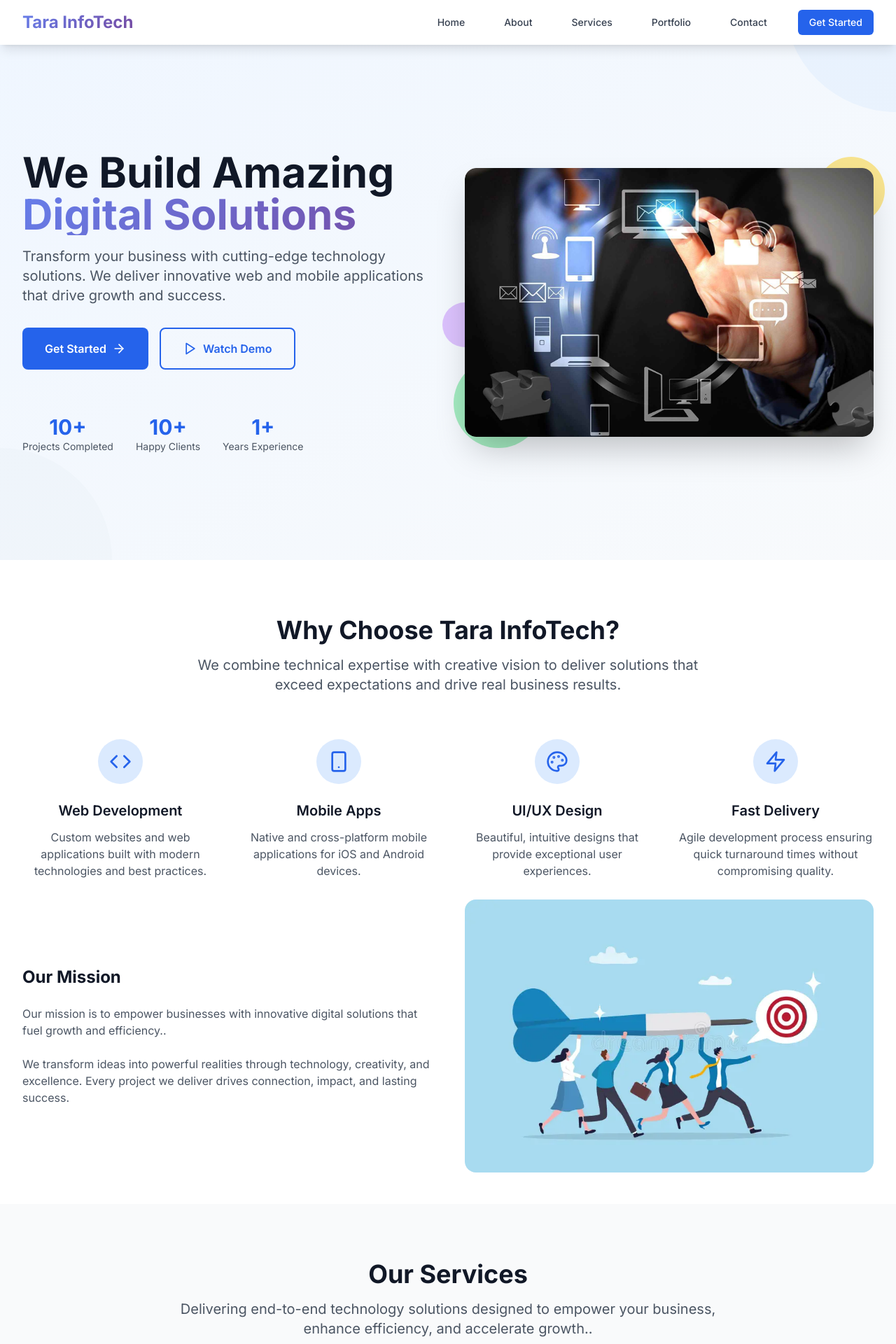
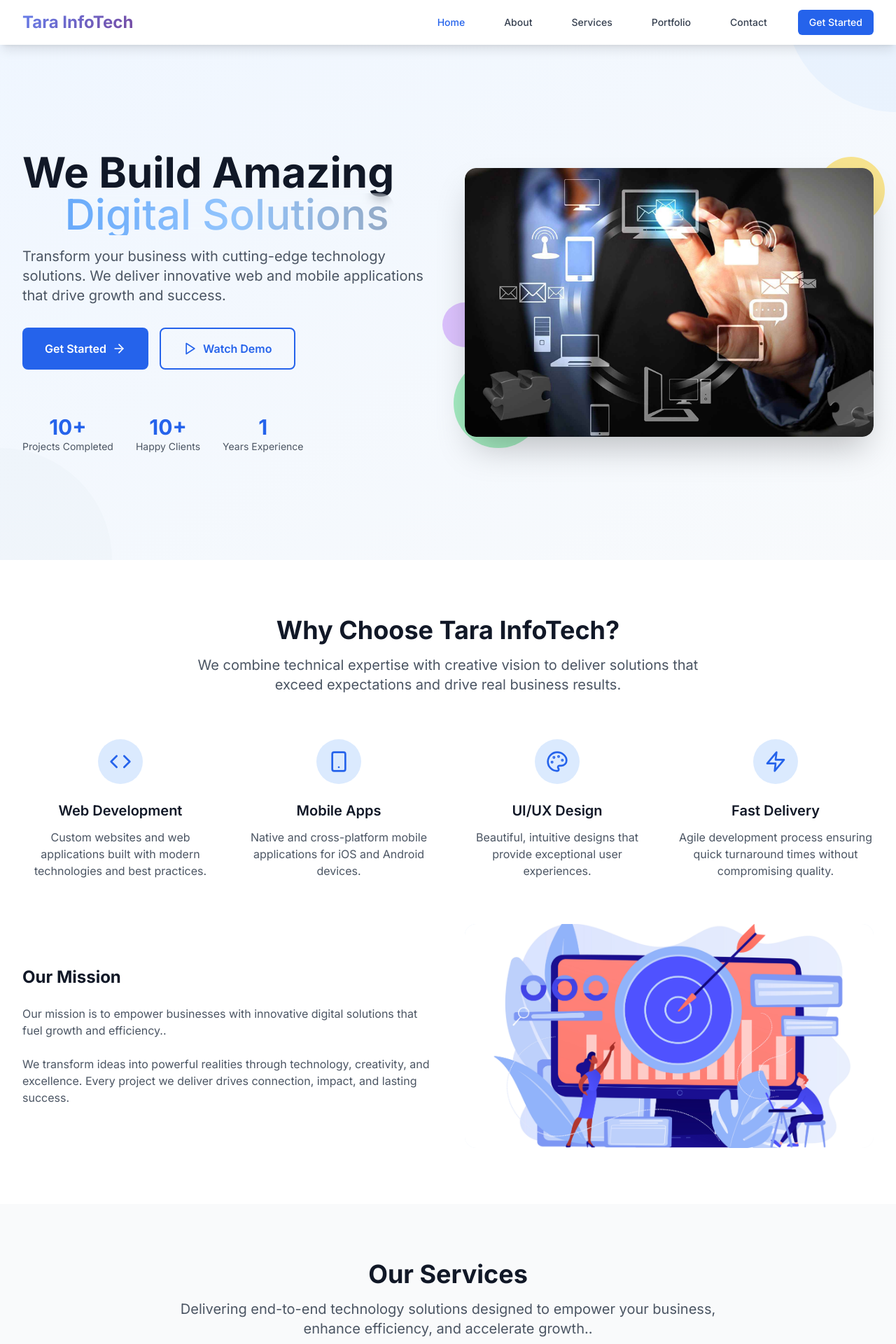
Before and after one commit to ratnesh1929/TaraInfotech, a Next.js app: page / in a window 1280 px wide. Shown: the top 1920 px of the page at 70% size. Built offline with nearby package versions, Linux system fonts and the light colour scheme.

Commit message:
refactor: update Navbar and Hero components for improved styling and functionality; add About and Contact enhancements

```diff
--- a/components/layout/Navbar.tsx
+++ b/components/layout/Navbar.tsx
@@ -1,19 +1,24 @@
-'use client'
+"use client";
 
-import { useState } from 'react'
-import Link from 'next/link'
-import { Menu, X } from 'lucide-react'
+import { useState } from "react";
+import Link from "next/link";
+import { Menu, X } from "lucide-react";
+import { usePathname } from "next/navigation";
 
 export function Navbar() {
-  const [isOpen, setIsOpen] = useState(false)
+  const [isOpen, setIsOpen] = useState(false);
+
+  const pathname = usePathname();
+
+  const isActive = (href: string) => pathname === href;
 
   const navigation = [
-    { name: 'Home', href: '/' },
-    { name: 'About', href: '/about' },
-    { name: 'Services', href: '/services' },
-    { name: 'Portfolio', href: '/portfolio' },
-    { name: 'Contact', href: '/contact' },
-  ]
+    { name: "Home", href: "/" },
+    { name: "About", href: "/about" },
+    { name: "Services", href: "/services" },
+    { name: "Portfolio", href: "/portfolio" },
+    { name: "Contact", href: "/contact" },
+  ];
 
   return (
     <nav className="bg-white shadow-lg fixed w-full top-0 z-50">
@@ -21,7 +26,9 @@ export function Navbar() {
         <div className="flex justify-between h-16">
           <div className="flex items-center">
             <Link href="/" className="flex-shrink-0">
-              <span className="text-2xl font-bold gradient-text">Tara InfoTech</span>
+              <span className="text-2xl font-bold gradient-text">
+                Tara InfoTech
+              </span>
               {/* <img
   src="/logo.jpg"
   alt="Tara InfoTech"
@@ -36,7 +43,9 @@ export function Navbar() {
               <Link
                 key={item.name}
                 href={item.href}
-                className="text-gray-700 hover:text-primary-600 px-3 py-2 rounded-md text-sm font-medium transition-colors"
+                className={`text-gray-700 hover:text-primary-600 px-3 py-2 rounded-md text-sm font-medium transition-colors ${
+                  isActive(item.href) ? "text-primary-600" : ""
+                }`}
               >
                 {item.name}
               </Link>
@@ -86,5 +95,5 @@ export function Navbar() {
         </div>
       )}
     </nav>
-  )
+  );
 }
--- a/components/sections/About.tsx
+++ b/components/sections/About.tsx
@@ -1,4 +1,6 @@
 import { Code, Smartphone, Palette, Zap } from 'lucide-react'
+import Image from 'next/image'
+import target_img from '../../public/images/20945375.jpg'
 
 export function About() {
   const features = [
@@ -67,7 +69,15 @@ Every project we deliver drives connection, impact, and lasting success.
           <div className="relative">
             <div className="w-full h-80 bg-gradient-to-br from-primary-100 to-secondary-100 rounded-2xl flex items-center justify-center">
               <div className="text-center">
-                <img src="/mission.webp" alt="Our Mission" className="w-full h-full object-cover rounded-2xl" />
+                <Image
+                  src={target_img}
+                  alt="Our Mission"
+                  className="w-full h-full object-cover rounded-2xl"
+                  fill
+                  sizes="(max-width: 768px) 100vw, 50vw"
+                  priority
+                />
+                {/* <img src={target_img} alt="Our Mission" className="w-full h-full object-cover rounded-2xl" /> */}
               </div>
             </div>
           </div>
--- a/components/sections/Hero.tsx
+++ b/components/sections/Hero.tsx
@@ -1,76 +1,258 @@
-'use client'
+"use client";
 
-import { useState, useEffect, useRef } from 'react'
-import Link from 'next/link'
-import { ArrowRight, Play } from 'lucide-react'
+import { useState, useEffect, useRef } from "react";
+import Link from "next/link";
+import { ArrowRight, Play } from "lucide-react";
+import React, { ReactNode } from "react";
+import { useInView, useMotionValue, useSpring } from 'framer-motion';
+
+interface GradientTextProps {
+  children: ReactNode;
+  className?: string;
+  colors?: string[];
+  animationSpeed?: number;
+  showBorder?: boolean;
+}
+interface CountUpProps {
+  to: number;
+  from?: number;
+  direction?: 'up' | 'down';
+  delay?: number;
+  duration?: number;
+  className?: string;
+  startWhen?: boolean;
+  separator?: string;
+  onStart?: () => void;
+  onEnd?: () => void;
+}
+
+export default function GradientText({
+  children,
+  className = "",
+  // colors = ["#eff6ff", "#3b82f6", "#1e3a8a", "#1e3a8a", "#94a3b8", "#0f172a"],
+  colors = ['#3b82f6', // primary-500
+  '#3b82f6', // primary-500
+  '#60a5fa', // primary-400
+  '#93c5fd', // primary-300
+  '#94a3b8', // secondary-400
+  '#cbd5e1'  // secondary-300
+  ],
+  animationSpeed = 8,
+  showBorder = false,
+}: GradientTextProps) {
+  const gradientStyle = {
+    backgroundImage: `linear-gradient(to right, ${colors.join(", ")})`,
+    animationDuration: `${animationSpeed}s`,
+  };
+  return (
+    <div
+      className={`relative mx-auto flex max-w-fit flex-row items-center justify-center rounded-[1.25rem] font-medium backdrop-blur transition-shadow duration-500 overflow-hidden cursor-pointer ${className}`}
+    >
+      {showBorder && (
+        <div
+          className="absolute inset-0 bg-cover z-0 pointer-events-none animate-gradient"
+          style={{
+            ...gradientStyle,
+            backgroundSize: "300% 100%",
+          }}
+        >
+          <div
+            className="absolute inset-0 bg-black rounded-[1.25rem] z-[-1]"
+            style={{
+              width: "calc(100% - 2px)",
+              height: "calc(100% - 2px)",
+              left: "50%",
+              top: "50%",
+              transform: "translate(-50%, -50%)",
+            }}
+          ></div>
+        </div>
+      )}
+      <div
+        className="inline-block relative z-2 text-transparent bg-cover animate-gradient"
+        style={{
+          ...gradientStyle,
+          backgroundClip: "text",
+          WebkitBackgroundClip: "text",
+          backgroundSize: "300% 100%",
+        }}
+      >
+        {children}
+      </div>
+    </div>
+  );
+}
+
+
+function CountUp({
+  to,
+  from = 0,
+  direction = 'up',
+  delay = 0,
+  duration = 2,
+  className = '',
+  startWhen = true,
+  separator = '',
+  onStart,
+  onEnd
+}: CountUpProps) {
+  const ref = useRef<HTMLSpanElement>(null);
+  const motionValue = useMotionValue(direction === 'down' ? to : from);
+
+  const damping = 20 + 40 * (1 / duration);
+  const stiffness = 100 * (1 / duration);
+
+  const springValue = useSpring(motionValue, {
+    damping,
+    stiffness
+  });
+
+  const isInView = useInView(ref, { once: true, margin: '0px' });
+
+  const getDecimalPlaces = (num: number): number => {
+    const str = num.toString();
+    if (str.includes('.')) {
+      const decimals = str.split('.')[1];
+      if (parseInt(decimals) !== 0) {
+        return decimals.length;
+      }
+    }
+    return 0;
+  };
+
+  const maxDecimals = Math.max(getDecimalPlaces(from), getDecimalPlaces(to));
+
+  useEffect(() => {
+    if (ref.current) {
+      ref.current.textContent = String(direction === 'down' ? to : from);
+    }
+  }, [from, to, direction]);
+
+  useEffect(() => {
+    if (isInView && startWhen) {
+      if (typeof onStart === 'function') {
+        onStart();
+      }
+
+      const timeoutId = setTimeout(() => {
+        motionValue.set(direction === 'down' ? from : to);
+      }, delay * 1000);
+
+      const durationTimeoutId = setTimeout(
+        () => {
+          if (typeof onEnd === 'function') {
+            onEnd();
+          }
+        },
+        delay * 1000 + duration * 1000
+      );
+
+      return () => {
+        clearTimeout(timeoutId);
+        clearTimeout(durationTimeoutId);
+      };
+    }
+  }, [isInView, startWhen, motionValue, direction, from, to, delay, onStart, onEnd, duration]);
+
+  useEffect(() => {
+    const unsubscribe = springValue.on('change', latest => {
+      if (ref.current) {
+        const hasDecimals = maxDecimals > 0;
+
+        const options: Intl.NumberFormatOptions = {
+          useGrouping: !!separator,
+          minimumFractionDigits: hasDecimals ? maxDecimals : 0,
+          maximumFractionDigits: hasDecimals ? maxDecimals : 0
+        };
+
+        const formattedNumber = Intl.NumberFormat('en-US', options).format(latest);
+
+        ref.current.textContent = separator ? formattedNumber.replace(/,/g, separator) : formattedNumber;
+      }
+    });
+
+    return () => unsubscribe();
+  }, [springValue, separator, maxDecimals]);
+
+  return <span className={className} ref={ref} />;
+}
 
 export function Hero() {
-  const [currentText, setCurrentText] = useState(0)
-  const [isDemoOpen, setIsDemoOpen] = useState(false)
-  const videoRef = useRef<HTMLVideoElement | null>(null)
+  const [currentText, setCurrentText] = useState(0);
+  const [isDemoOpen, setIsDemoOpen] = useState(false);
+  const videoRef = useRef<HTMLVideoElement | null>(null);
 
   const heroTexts = [
-    'Web Development',
-    'Mobile Applications',
-    'Digital Solutions',
-    'UI/UX Design'
-  ]
+    "Web Development",
+    "Mobile Applications",
+    "Digital Solutions",
+    "UI/UX Design",
+  ];
 
   useEffect(() => {
     const interval = setInterval(() => {
-      setCurrentText((prev) => (prev + 1) % heroTexts.length)
-    }, 3000)
-    return () => clearInterval(interval)
-  }, [heroTexts.length])
+      setCurrentText((prev) => (prev + 1) % heroTexts.length);
+    }, 3000);
+    return () => clearInterval(interval);
+  }, [heroTexts.length]);
 
   // lock background scroll and handle Esc to close modal
   useEffect(() => {
     const handleKey = (e: KeyboardEvent) => {
-      if (e.key === 'Escape') setIsDemoOpen(false)
-    }
+      if (e.key === "Escape") setIsDemoOpen(false);
+    };
 
     if (isDemoOpen) {
-      const prev = document.body.style.overflow
-      document.body.style.overflow = 'hidden'
-      window.addEventListener('keydown', handleKey)
+      const prev = document.body.style.overflow;
+      document.body.style.overflow = "hidden";
+      window.addEventListener("keydown", handleKey);
       return () => {
-        document.body.style.overflow = prev
-        window.removeEventListener('keydown', handleKey)
-      }
+        document.body.style.overflow = prev;
+        window.removeEventListener("keydown", handleKey);
+      };
     }
-  }, [isDemoOpen])
+  }, [isDemoOpen]);
 
   // play/pause/reset video when modal opens/closes
   useEffect(() => {
     if (isDemoOpen) {
       videoRef.current?.play().catch(() => {
         /* autoplay may be blocked; user can use controls */
-      })
+      });
     } else {
       if (videoRef.current) {
-        videoRef.current.pause()
-        try { videoRef.current.currentTime = 0 } catch {}
+        videoRef.current.pause();
+        try {
+          videoRef.current.currentTime = 0;
+        } catch {}
       }
     }
-  }, [isDemoOpen])
+  }, [isDemoOpen]);
 
   return (
     <section className="relative min-h-screen flex items-center justify-center bg-gradient-to-br from-primary-50 to-secondary-50 pt-16">
       <div className="max-w-7xl mx-auto px-4 sm:px-6 lg:px-8">
         <div className="grid lg:grid-cols-2 gap-12 items-center">
-
           {/* Left Content */}
           <div className="space-y-8">
             <div className="space-y-4">
               <h1 className="text-4xl md:text-6xl font-bold text-gray-900 leading-tight">
                 We Build Amazing
-                <span className="block gradient-text">
+                {/* <span className="block gradient-text"> */}
+                {/* {heroTexts[currentText]} */}
+                <GradientText
+                  animationSpeed={10}
+                  showBorder={false}
+                  className="px-2"
+                >
                   {heroTexts[currentText]}
-                </span>
+                </GradientText>
+                {/* </span> */}
               </h1>
               <p className="text-xl text-gray-600 max-w-2xl">
                 Transform your business with cutting-edge technology solutions.
-                We deliver innovative web and mobile applications that drive growth and success.
+                We deliver innovative web and mobile applications that drive
+                growth and success.
               </p>
             </div>
 
@@ -80,7 +262,10 @@ export function Hero() {
                 className="inline-flex items-center justify-center px-8 py-4 bg-primary-600 text-white rounded-lg font-semibold hover:bg-primary-700 transition-colors group"
               >
                 Get Started
-                <ArrowRight size={20} className="ml-2 group-hover:translate-x-1 transition-transform" />
+                <ArrowRight
+                  size={20}
+                  className="ml-2 group-hover:translate-x-1 transition-transform"
+                />
               </Link>
 
               <button
@@ -95,15 +280,15 @@ export function Hero() {
 
             <div className="flex items-center space-x-8 pt-8">
               <div className="text-center">
-                <div className="text-3xl font-bold text-primary-600">10+</div>
+                <div className="text-3xl font-bold text-primary-600"><CountUp to={10} />+</div>
                 <div className="text-sm text-gray-600">Projects Completed</div>
               </div>
               <div className="text-center">
-                <div className="text-3xl font-bold text-primary-600">10+</div>
+                <div className="text-3xl font-bold text-primary-600"><CountUp to={10} />+</div>
                 <div className="text-sm text-gray-600">Happy Clients</div>
               </div>
               <div className="text-center">
-                <div className="text-3xl font-bold text-primary-600">1+</div>
+                <div className="text-3xl font-bold text-primary-600"><CountUp to={1} /></div>
                 <div className="text-sm text-gray-600">Years Experience</div>
               </div>
             </div>
@@ -166,5 +351,5 @@ export function Hero() {
         </div>
       )}
     </section>
-  )
+  );
 }
```
Also changed, not shown: components/sections/Contact.tsx (+9 -1 lines), tailwind.config.js (+10 -0 lines), public/images/20945375.jpg (added).
